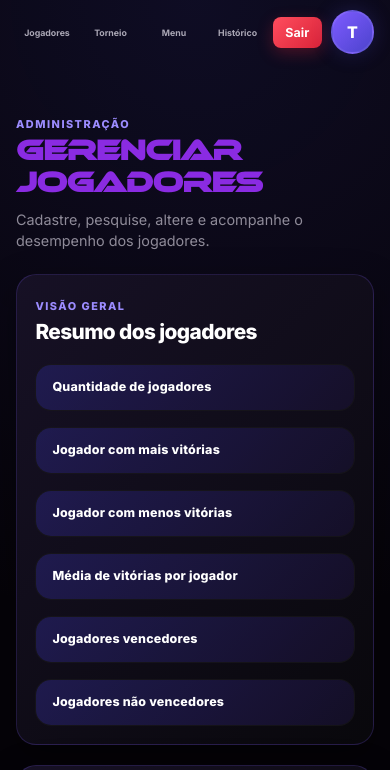
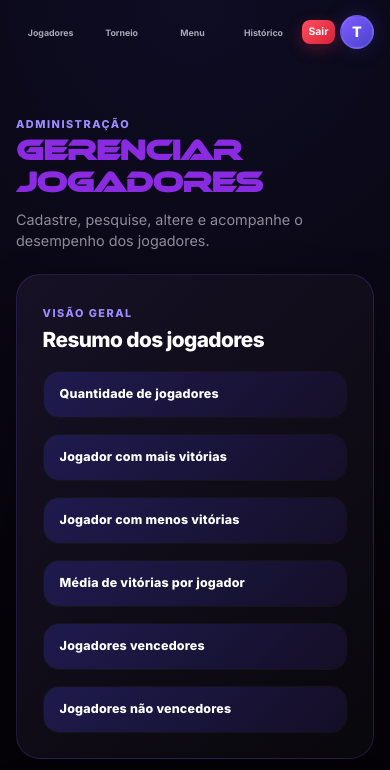
Before and after one commit to BenicyoDEV/GameCenter, a plain HTML site: page pages/gerenciarjogadores.html in a window 390 px wide. Shown: the top 770 px of the page. Drawn offline with Linux system fonts and the light colour scheme.

Commit message:
tentando consertar uma reponsividade
agr sim finalizei

```diff
--- a/css/gerenciarjogadores.css
+++ b/css/gerenciarjogadores.css
@@ -123,6 +123,8 @@ body {
 .image p {
     margin: 0;
 }
+
+
 
 /* ---------- RESPONSIVO ---------- */
 
@@ -727,21 +729,21 @@ body {
         gap: 0.55rem;
     }
 
-    .btn-sair {
-        padding: 0.5rem 0.8rem;
-        font-size: 0.78rem;
-    }
+.navbar-actions {
+    gap: 0.3rem;
+}
 
-    .image {
-        width: 2.7rem;
-        height: 2.7rem;
-        font-size: 1rem;
-    }
+.btn-sair {
+    padding: 0.35rem 0.40rem;
+    font-size: 0.65rem;
+    border-radius: 8px;
+}
 
-    .painel {
-        padding: 1.15rem;
-        border-radius: 20px;
-    }
+.image {
+    width: 2.15rem;
+    height: 2.15rem;
+    font-size: 0.9rem;
+}
 
     .campo-form {
         flex-direction: column;
@@ -781,3 +783,17 @@ body {
         width: 100%;
     }
 }
+
+@media (max-width: 500px) {
+    .navbar-title {
+        display: none;
+    }
+
+    .backgroundcarrossel {
+        padding: 1rem;
+    }
+
+    .criar-torneio {
+        padding: 1.4rem;
+    }
+}
--- a/css/menuprincipal.css
+++ b/css/menuprincipal.css
@@ -1,5 +1,5 @@
 /* =========================================
-   dashboard.css — página do DASHBOARD
+   menuprincipal.css — página do menu principal
 ========================================= */
 
 body {
```
